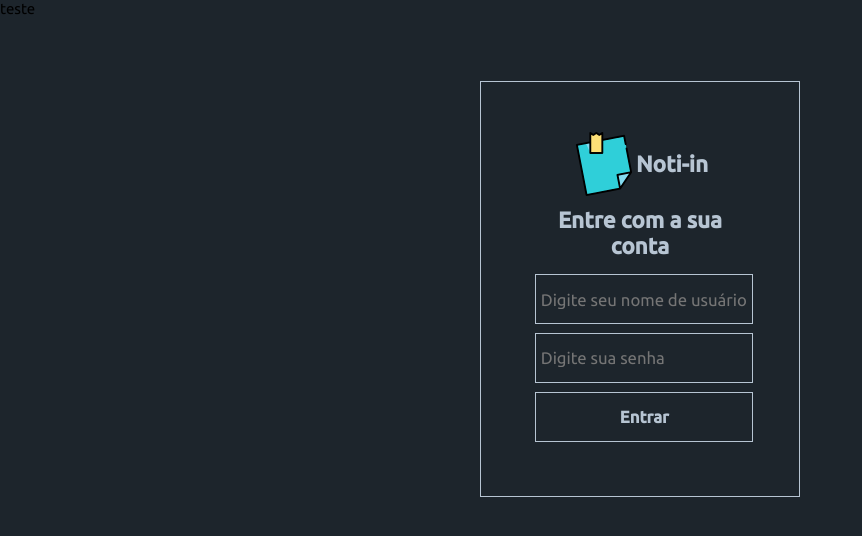
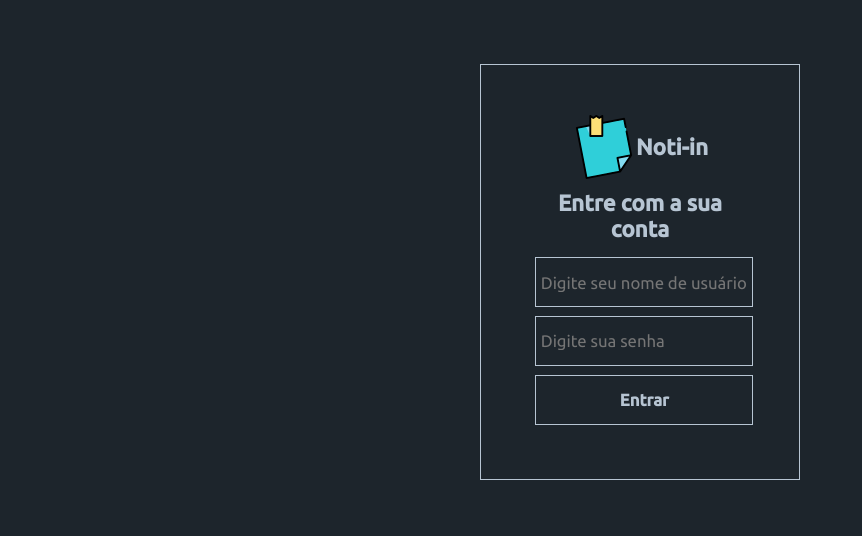
Before and after one commit to samuelsouzzza/Noti-in, a PHP site: page / in a window 1280 px wide. Shown: the top 536 px of the page, without its empty margins (0-862 px from the left). Run offline with PHP 8.4, Linux system fonts and the light colour scheme.

Commit message:
pequenas correcoes

```diff
--- a/home.php
+++ b/home.php
@@ -33,7 +33,7 @@ include('db/connection.php');
                   <li><a href="https://github.com/samuelsouzzza/bloco-de-notas.git" target="blank"><i class="fa fa-github"></i> Abrir no GitHub</a></li>
                   <hr>
                   <li><button class="btn-options">Opções</button></li>
-                  <li><button class="btn-logout"><a href="index.html">Sair</a></button></li>
+                  <li><a href="index.html"><button class="btn-logout">Sair</button></a></li>
                </ul>
             </div>
             <img src="imgs/Perfil.jpg" class="img-perfil" alt="foto-de-perfil">
--- a/index.html
+++ b/index.html
@@ -1,4 +1,4 @@
-<!DOCTYPE html>teste
+<!DOCTYPE html>
 <html lang="pt-br" class="theme-dark">
     <head>
         <meta http-equiv="Content-Type" content="text/html;charset=UTF-8">
```
